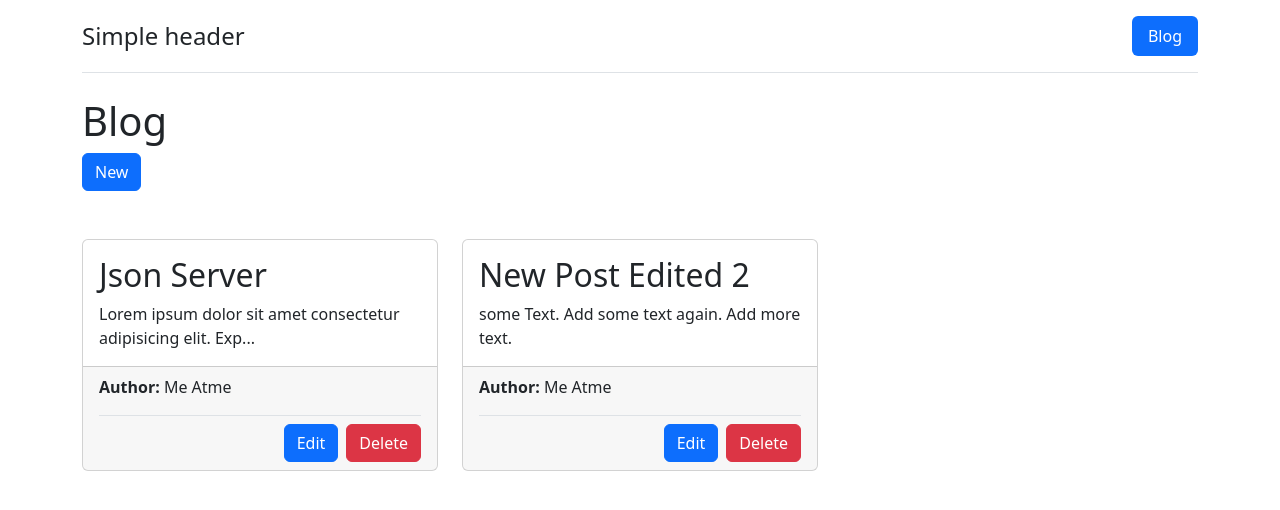
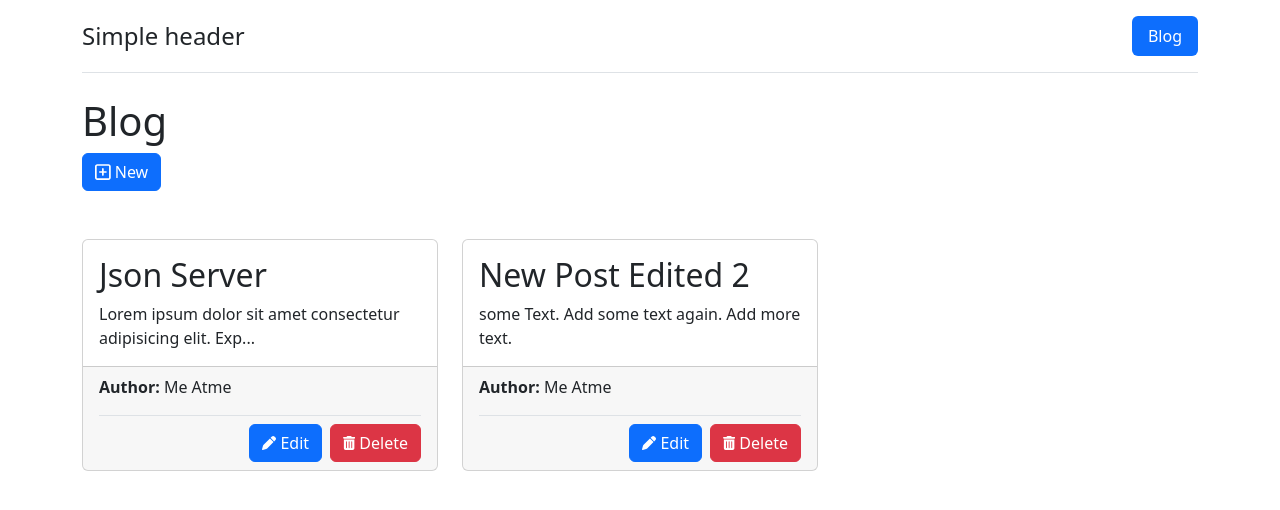
Before and after one commit to edo979/blog-rest-api, a React (Vite) app: page /blog in a window 1280 px wide. Shown: the top 510 px of the page. Built offline with nearby package versions, Linux system fonts and the light colour scheme; data requests are answered from the project's data file.

Commit message:
add button icons

```diff
--- a/src/model/posts.ts
+++ b/src/model/posts.ts
@@ -81,6 +81,9 @@ export async function updatePost(
 }
 
 export async function deletePost(id: string) {
+  // Demostration purpose
+  await timeOut()
+
   const response = await fetch(`${url}/posts/${id}`, {
     method: 'DELETE',
     headers: {
--- a/src/routes/Blogs.tsx
+++ b/src/routes/Blogs.tsx
@@ -28,10 +28,18 @@ export function Blogs() {
       <div className="row">
         <div className="col">
           <button
-            className="btn btn-primary"
+            className="btn btn-primary d-inline-flex align-items-center gap-1"
             type="submit"
             onClick={() => navigate('/blog/new')}
           >
+            <svg
+              xmlns="http://www.w3.org/2000/svg"
+              viewBox="0 0 448 512"
+              height={18}
+              fill="currentColor"
+            >
+              <path d="M200 344V280H136C122.7 280 112 269.3 112 256C112 242.7 122.7 232 136 232H200V168C200 154.7 210.7 144 224 144C237.3 144 248 154.7 248 168V232H312C325.3 232 336 242.7 336 256C336 269.3 325.3 280 312 280H248V344C248 357.3 237.3 368 224 368C210.7 368 200 357.3 200 344zM0 96C0 60.65 28.65 32 64 32H384C419.3 32 448 60.65 448 96V416C448 451.3 419.3 480 384 480H64C28.65 480 0 451.3 0 416V96zM48 96V416C48 424.8 55.16 432 64 432H384C392.8 432 400 424.8 400 416V96C400 87.16 392.8 80 384 80H64C55.16 80 48 87.16 48 96z" />
+            </svg>
             New
           </button>
         </div>
@@ -58,7 +66,18 @@ export function Blogs() {
                   <span>{author}</span>
                 </p>
                 <div className="hstack justify-content-end border-top pt-2">
-                  <Link to={`${id}/edit`} className="btn btn-primary">
+                  <Link
+                    to={`${id}/edit`}
+                    className="btn btn-primary d-inline-flex align-items-center gap-1"
+                  >
+                    <svg
+                      xmlns="http://www.w3.org/2000/svg"
+                      viewBox="0 0 512 512"
+                      height={14}
+                      fill="currentColor"
+                    >
+                      <path d="M362.7 19.3L314.3 67.7 444.3 197.7l48.4-48.4c25-25 25-65.5 0-90.5L453.3 19.3c-25-25-65.5-25-90.5 0zm-71 71L58.6 323.5c-10.4 10.4-18 23.3-22.2 37.4L1 481.2C-1.5 489.7 .8 498.8 7 505s15.3 8.5 23.7 6.1l120.3-35.4c14.1-4.2 27-11.8 37.4-22.2L421.7 220.3 291.7 90.3z" />
+                    </svg>
                     Edit
                   </Link>
 
@@ -73,7 +92,18 @@ export function Blogs() {
                       }
                     }}
                   >
-                    <button className="btn btn-danger ms-2" type="submit">
+                    <button
+                      className="btn btn-danger ms-2 d-inline-flex align-items-center gap-1"
+                      type="submit"
+                    >
+                      <svg
+                        xmlns="http://www.w3.org/2000/svg"
+                        viewBox="0 0 448 512"
+                        height={14}
+                        fill="currentColor"
+                      >
+                        <path d="M135.2 17.7C140.6 6.8 151.7 0 163.8 0H284.2c12.1 0 23.2 6.8 28.6 17.7L320 32h96c17.7 0 32 14.3 32 32s-14.3 32-32 32H32C14.3 96 0 81.7 0 64S14.3 32 32 32h96l7.2-14.3zM32 128H416V448c0 35.3-28.7 64-64 64H96c-35.3 0-64-28.7-64-64V128zm96 64c-8.8 0-16 7.2-16 16V432c0 8.8 7.2 16 16 16s16-7.2 16-16V208c0-8.8-7.2-16-16-16zm96 0c-8.8 0-16 7.2-16 16V432c0 8.8 7.2 16 16 16s16-7.2 16-16V208c0-8.8-7.2-16-16-16zm96 0c-8.8 0-16 7.2-16 16V432c0 8.8 7.2 16 16 16s16-7.2 16-16V208c0-8.8-7.2-16-16-16z" />
+                      </svg>
                       Delete
                     </button>
                   </Form>
```
